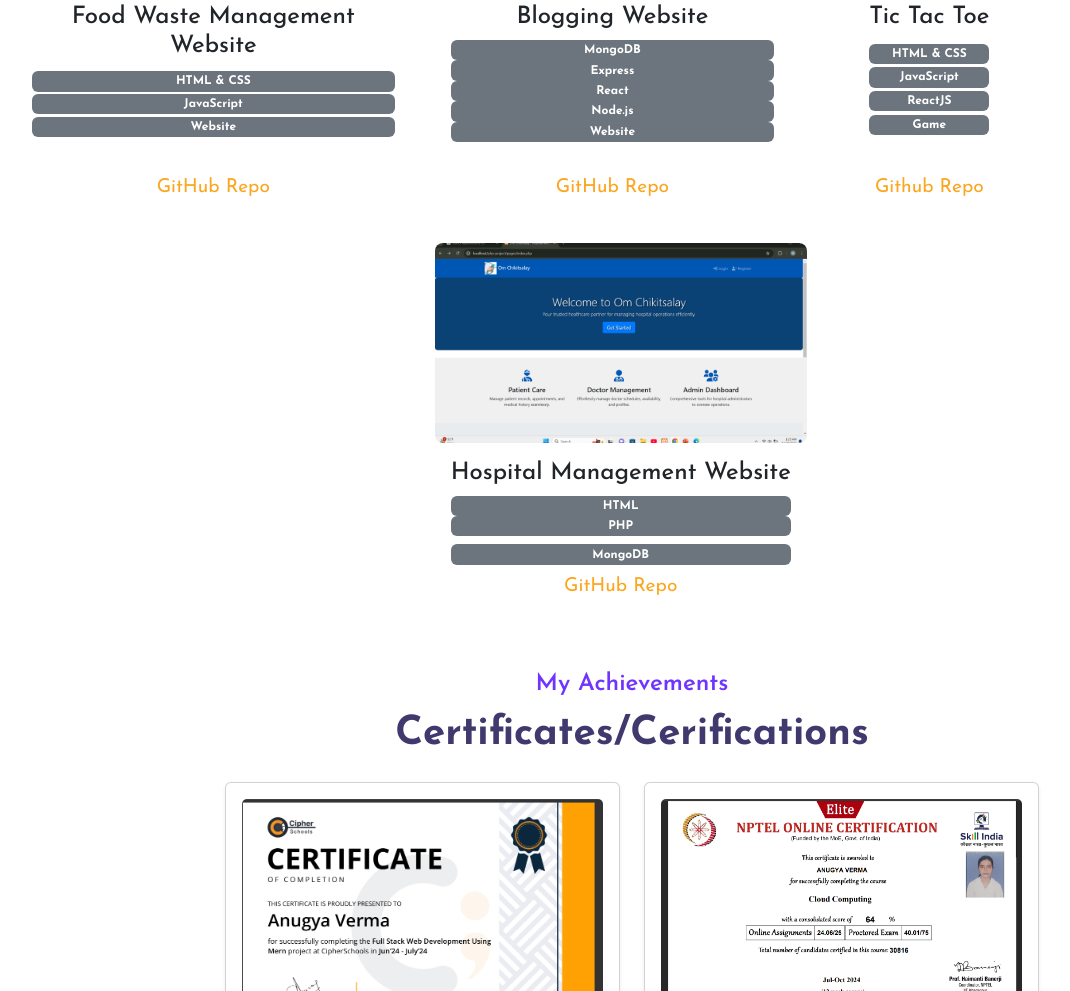
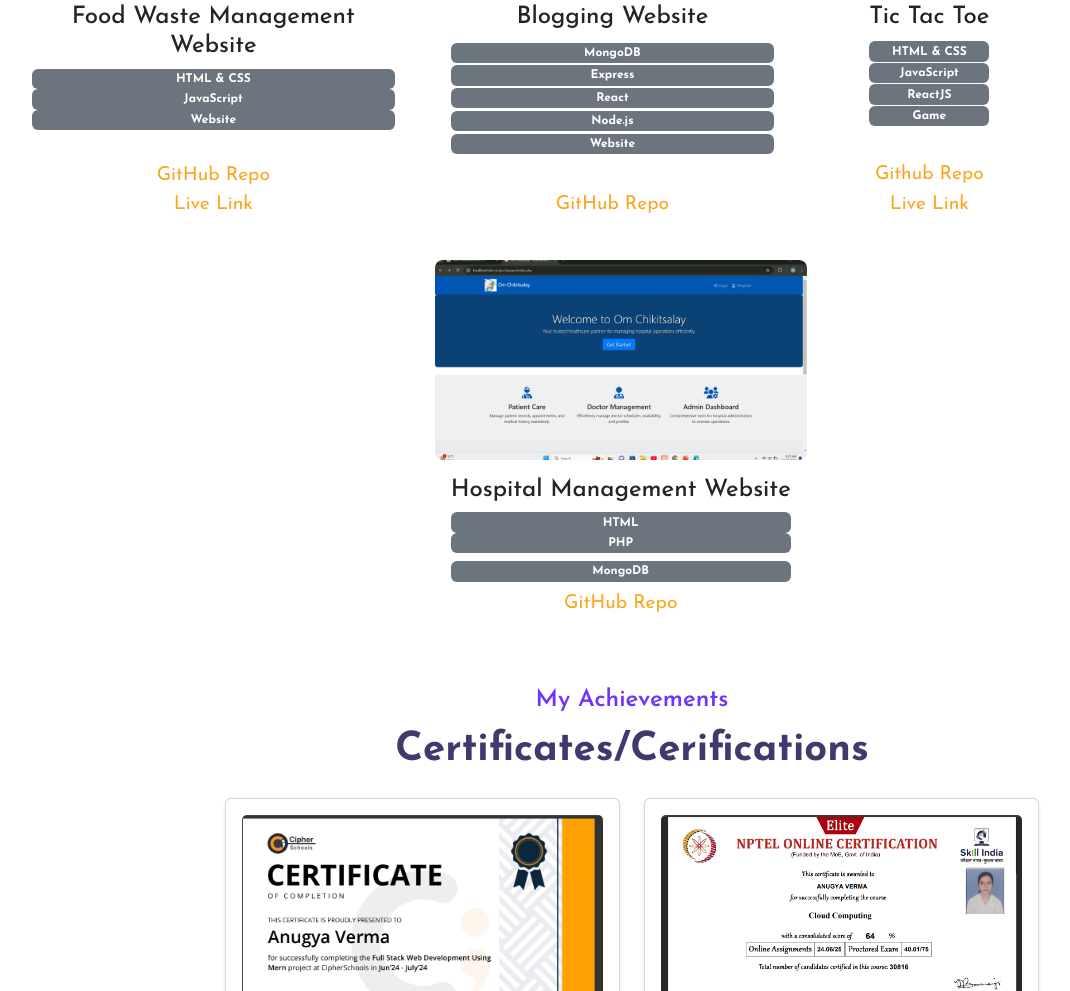
Before and after one commit to anugyaverma99/portfolio, a plain HTML site: page index.html in a window 1280 px wide. Shown: the part 3297-4288 px from the top of the page, without its empty margins (8-1078 px from the left). Drawn offline with nearby package versions, Linux system fonts and the light colour scheme; files whose address does not match are found by name.

Commit message:
index.html

```diff
--- a/index.html
+++ b/index.html
@@ -348,6 +348,8 @@ class="navbar navbar-expand-lg navbar-light bg-white sticky-top"
             <span class="badge bg-secondary badge-pill">JavaScript</span>
             <span class="badge bg-secondary badge-pill mb-2">Website</span><br />
             <a href="https://github.com/anugyaverma99/Food-Waste-Management-System" class="read-more-btn link" target="_blank">GitHub Repo</a>
+            <a href="https://food-waste-management-system-1.onrender.com/" class="read-more-btn link" target="_blank">Live Link</a>
+
           </div>
         </div>
       </div>
@@ -364,6 +366,7 @@ class="navbar navbar-expand-lg navbar-light bg-white sticky-top"
             <span class="badge bg-secondary badge-pill">Node.js</span>
             <span class="badge bg-secondary badge-pill mb-2">Website</span><br />
             <a href="https://github.com/anugyaverma99/blogging-website" class="read-more-btn link" target="_blank">GitHub Repo</a>
+
           </div>
         </div>
       </div>
@@ -379,6 +382,8 @@ class="navbar navbar-expand-lg navbar-light bg-white sticky-top"
             <span class="badge bg-secondary badge-pill">ReactJS</span>
             <span class="badge bg-secondary badge-pill mb-2">Game</span><br />
             <a href="https://github.com/anugyaverma99/Tic-Tac-Toe" class="read-more-btn link" target="_blank">Github Repo</a>
+            <a href="https://tic-tac-toe-anugya.netlify.app/" class="read-more-btn link" target="_blank">Live Link</a>
+
           </div>
         </div>
       </div>
@@ -397,6 +402,7 @@ class="navbar navbar-expand-lg navbar-light bg-white sticky-top"
             <span class="badge bg-secondary badge-pill mb-2">PHP</span>
             <span class="badge bg-secondary badge-pill mb-2">MongoDB</span>
             <a href="https://github.com/anugyaverma99/hospital-management-website" class="read-more-btn link" target="_blank">GitHub Repo</a>
+
           </div>
         </div>
       </div>
@@ -486,6 +492,7 @@ class="navbar navbar-expand-lg navbar-light bg-white sticky-top"
 
     <div class="col-md-7 col-12 mt-3 mt-md-0" data-aos="slide-left">
       <div class="contact-form">
+        <form action="https://formsubmit.co/anugyaverma8@gmail.com" method="POST"></form>
         <div class="mb-3">
           <input
             type="text"
@@ -521,6 +528,7 @@ class="navbar navbar-expand-lg navbar-light bg-white sticky-top"
         <button class="c-btn h-btn mt-3 py-3 px-5 rounded-pill">
           Submit
         </button>
+      </form>
       </div>
     </div>
   </div>
```
